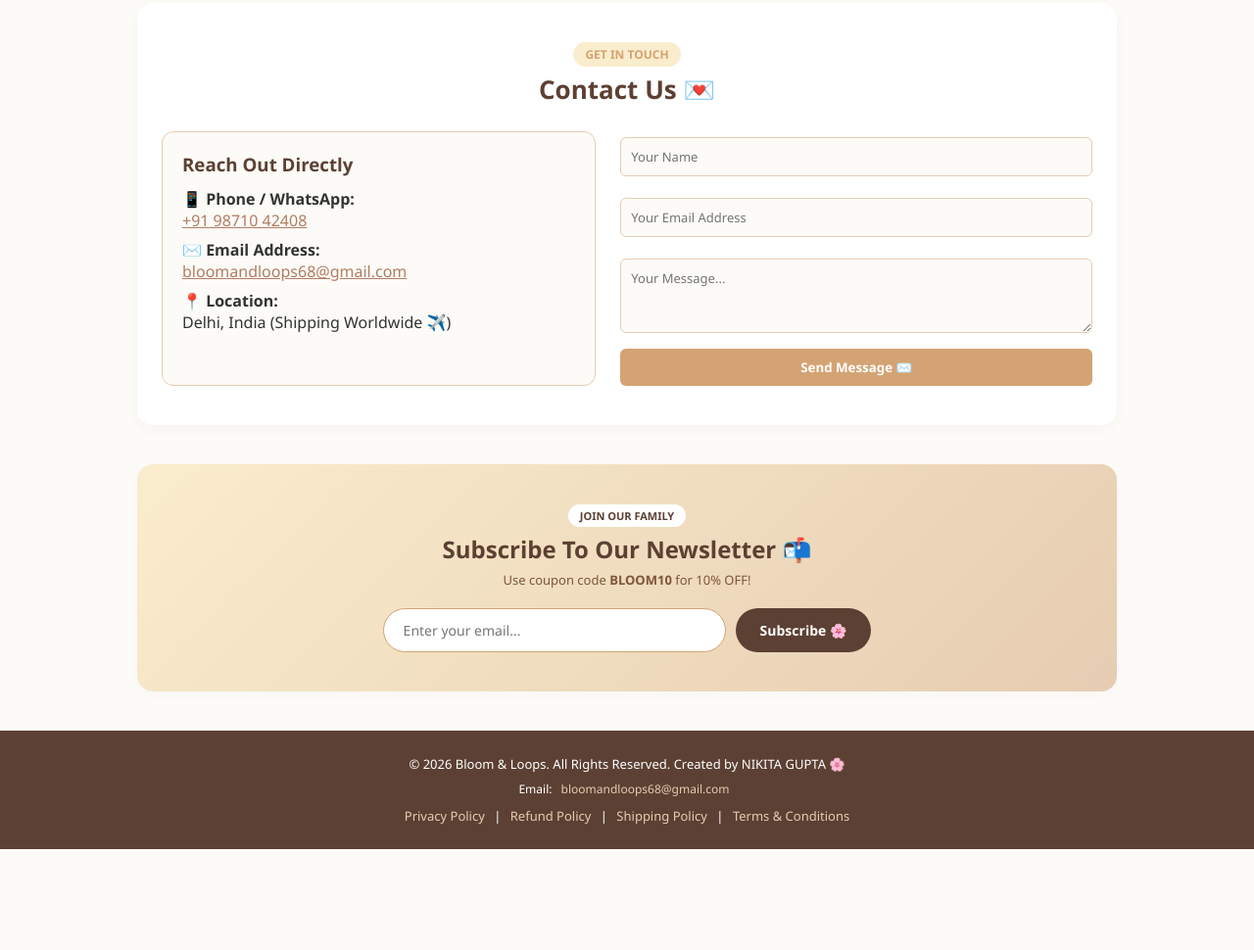
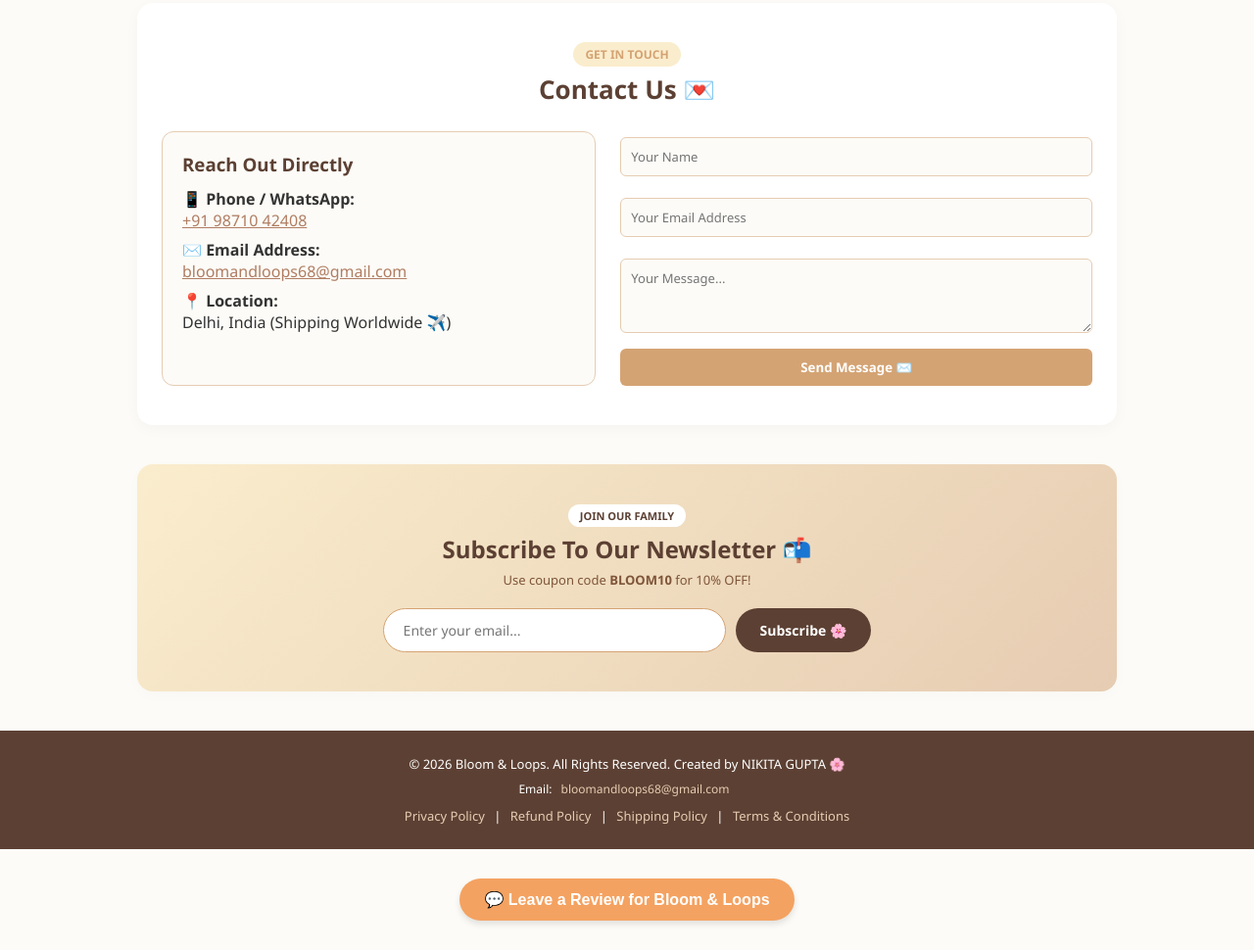
Before and after one commit to bloomandloops68-wq/bloom_and_loops, a plain HTML site: page index.html in a window 1280 px wide. Shown: the part 3975-4945 px from the top of the page at 98% size. Before the commit the page ends 4842 px from the top, so only its background shows below. Drawn offline with Linux system fonts and the light colour scheme.

Commit message:
Add files via upload

```diff
--- a/index.html
+++ b/index.html
@@ -1243,5 +1243,12 @@
             }
         });
     </script>
+
+    <div style="text-align: center; margin: 30px 0;">
+  <a href="https://docs.google.com/forms/d/e/1FAIpQLSdiAIIMTkd3XlVZaneNezmlHsCr7sLdUu4I0V_b45Pp3SM7fA/viewform" target="_blank" style="display: inline-block; background-color: #f4a261; color: white; padding: 12px 25px; border-radius: 30px; text-decoration: none; font-weight: bold; font-family: sans-serif; box-shadow: 0 4px 6px rgba(0,0,0,0.1);">
+    💬 Leave a Review for Bloom & Loops
+  </a>
+</div>
+
 </body>
 </html>
```
